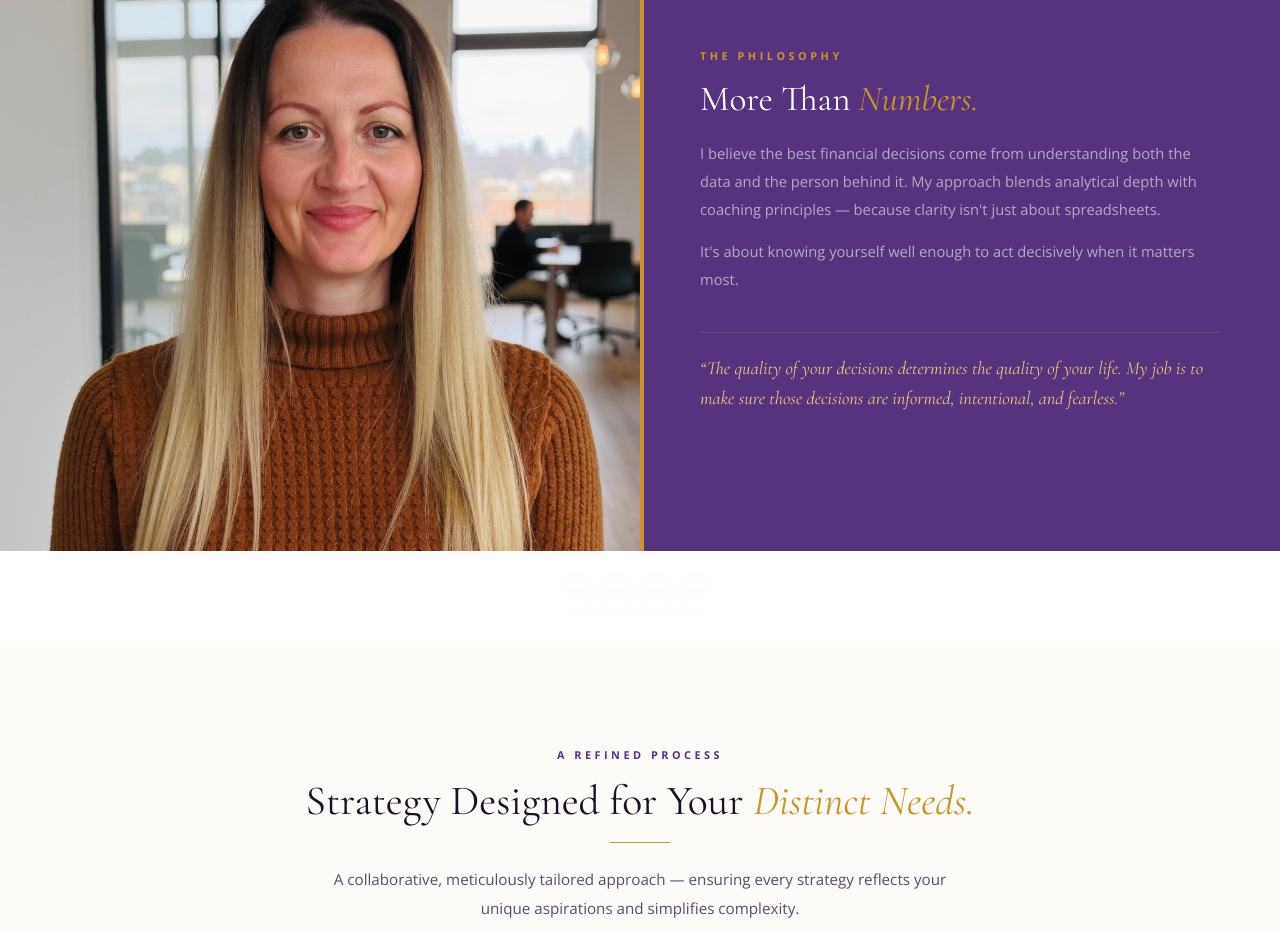
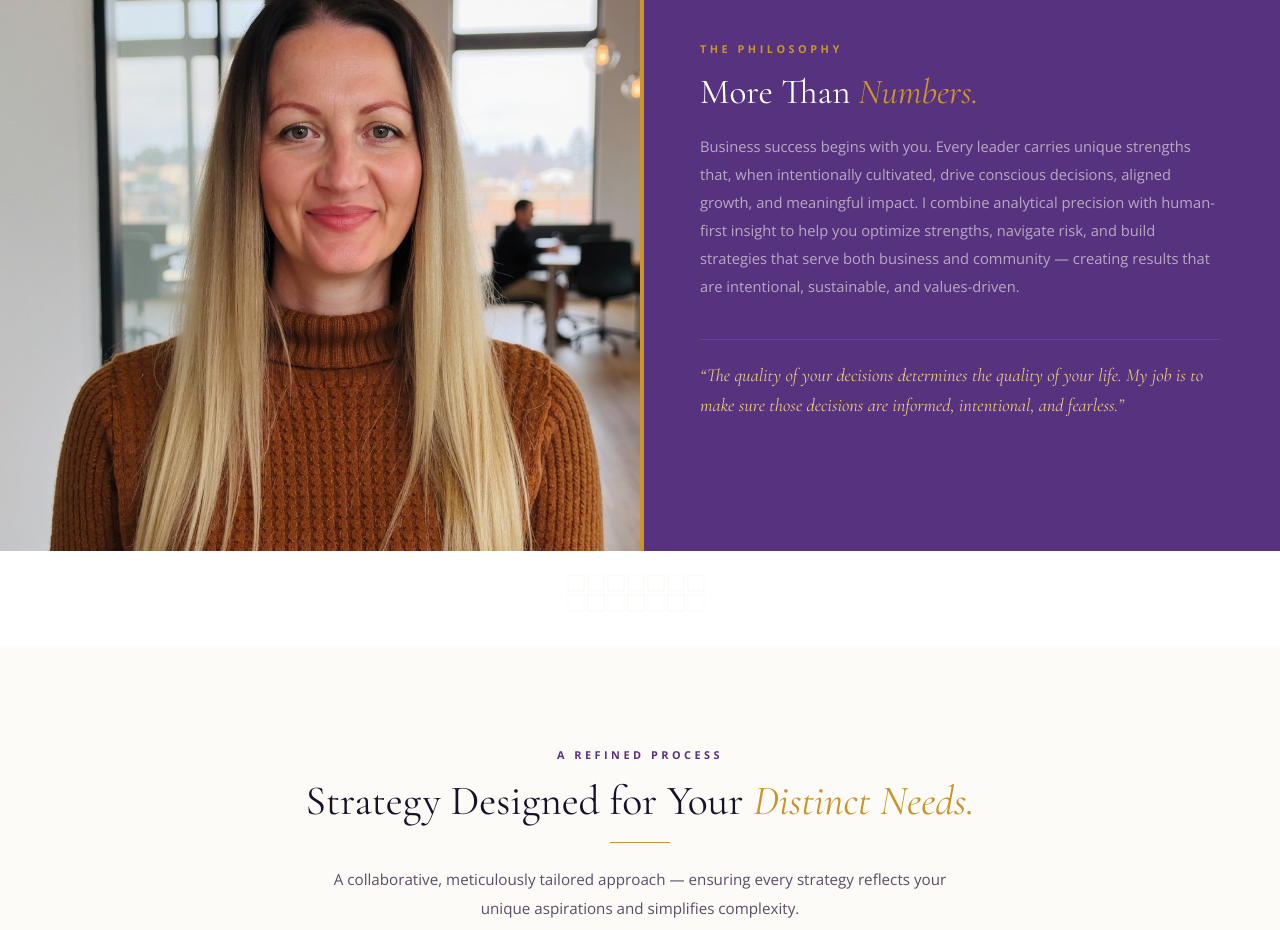
Before and after one commit to Josz009/jasmina-website, a Next.js app: page / in a window 1280 px wide. Shown: the part 3340-4270 px from the top of the page. Built offline with nearby package versions, Linux system fonts and the light colour scheme.

Commit message:
Update Philosophy section with new copy

```diff
--- a/src/components/Philosophy.tsx
+++ b/src/components/Philosophy.tsx
@@ -59,12 +59,12 @@ export default function Philosophy() {
           More Than <em>Numbers.</em>
         </h2>
         <p>
-          I believe the best financial decisions come from understanding both the data
-          and the person behind it. My approach blends analytical depth with coaching
-          principles — because clarity isn&apos;t just about spreadsheets.
-        </p>
-        <p>
-          It&apos;s about knowing yourself well enough to act decisively when it matters most.
+          Business success begins with you. Every leader carries unique strengths that,
+          when intentionally cultivated, drive conscious decisions, aligned growth, and
+          meaningful impact. I combine analytical precision with human-first insight to
+          help you optimize strengths, navigate risk, and build strategies that serve
+          both business and community — creating results that are intentional, sustainable,
+          and values-driven.
         </p>
         <div className="phil-quote">
           <p>
```
